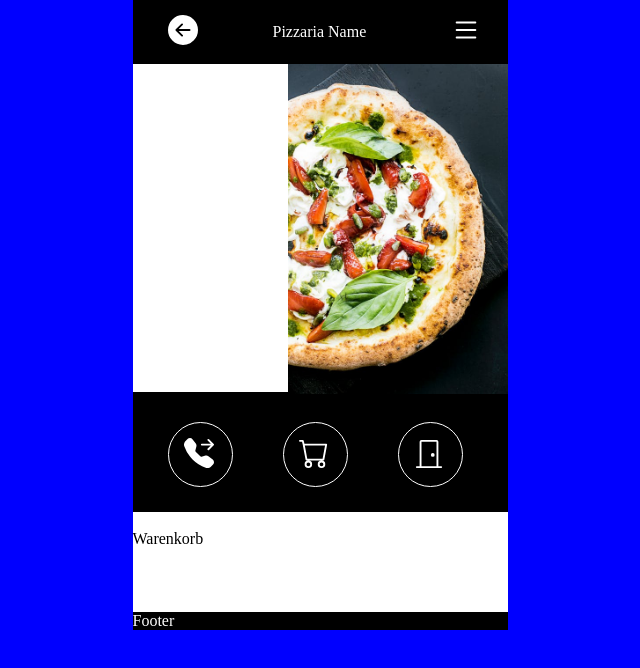
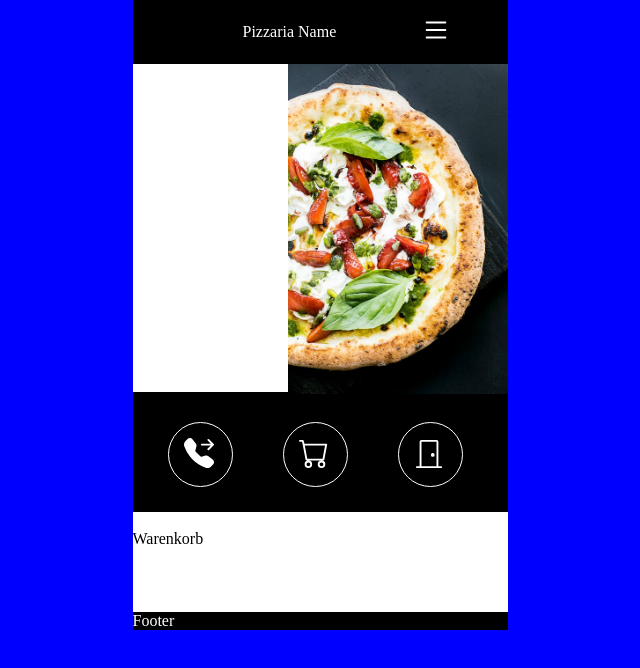
Before and after one commit to falkkreimeier/pizza-app, a React (Create React App) app: page / in a window 1280 px wide. Shown: the top 668 px of the page, without its empty margins (320-960 px from the left). Built offline with nearby package versions, Linux system fonts and the light colour scheme.

Commit message:
change ternary Expression

```diff
--- a/src/components/Header.js
+++ b/src/components/Header.js
@@ -7,12 +7,8 @@ import { Link } from "react-router-dom";
 function Header() {
   return (
     <Wrapper>
-      {window.location.pathname === "/pizza" ||
-      "/pasta" ||
-      "vorspeisen" ||
-      "/salads" ||
-      "dessert" ||
-      "drinks" ? (
+      {window.location.pathname !== "/" &&
+      window.location.pathname !== "/karte" ? (
         <Link to="/karte">
           <BackArrowPosition>
             <IconContext.Provider value={{ color: "white", size: "30px" }}>
```
